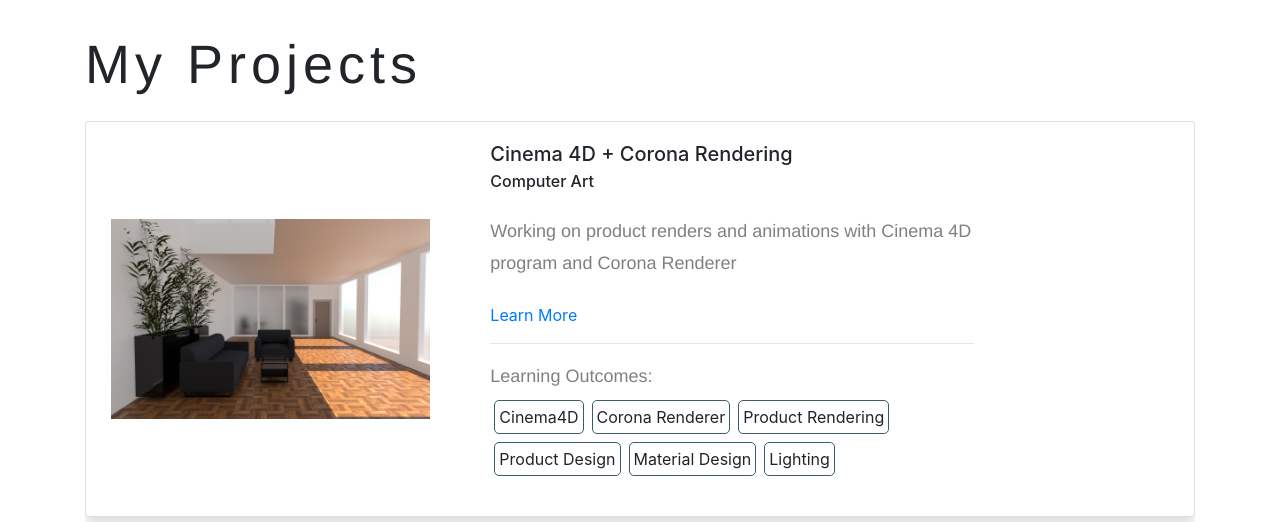
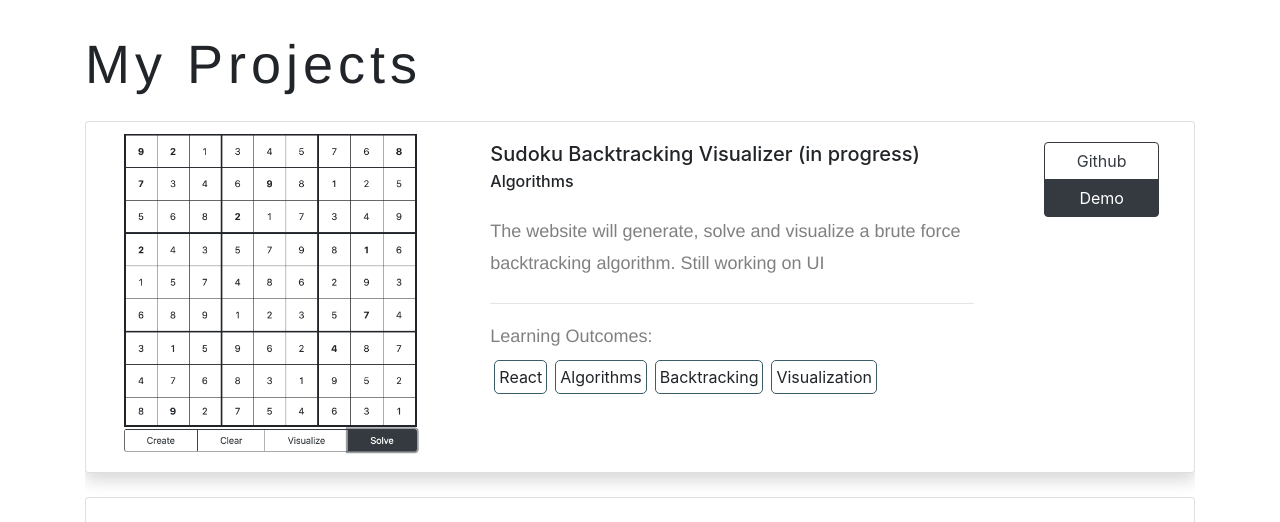
Before and after one commit to NathanielJenkins/n.github.io, a React (Create React App) app: page / in a window 1280 px wide. Shown: the part 2360-2882 px from the top of the page. Built offline with nearby package versions, Linux system fonts and the light colour scheme.

Commit message:
added github link

```diff
--- a/src/components/ProjectOverview.jsx
+++ b/src/components/ProjectOverview.jsx
@@ -9,10 +9,20 @@
 import ergo from "../img/ergo.png";
 import appmain from "../img/appmain.png";
 import render from "../img/code_render_6.jpg";
+import sudoku from "../img/sudoku.png";
 
 const Styled = styled.div``;
 
 const cardInfo = [
+	{
+		title: "Sudoku Backtracking Visualizer (in progress)",
+		subtitle: "Algorithms",
+		img: sudoku,
+		github: "https://github.com/NathanielJenkins/SudokuVi",
+		demo: "https://nathanieljenkins.github.io/sudokuVi/",
+		overview: `The website will generate, solve and visualize a brute force backtracking algorithm. Still working on UI`,
+		lo: ["React", "Algorithms", "Backtracking", "Visualization"],
+	},
 	{
 		title: "Cinema 4D + Corona Rendering",
 		subtitle: "Computer Art",
```
Also changed, not shown: src/img/sudoku.png (added).
